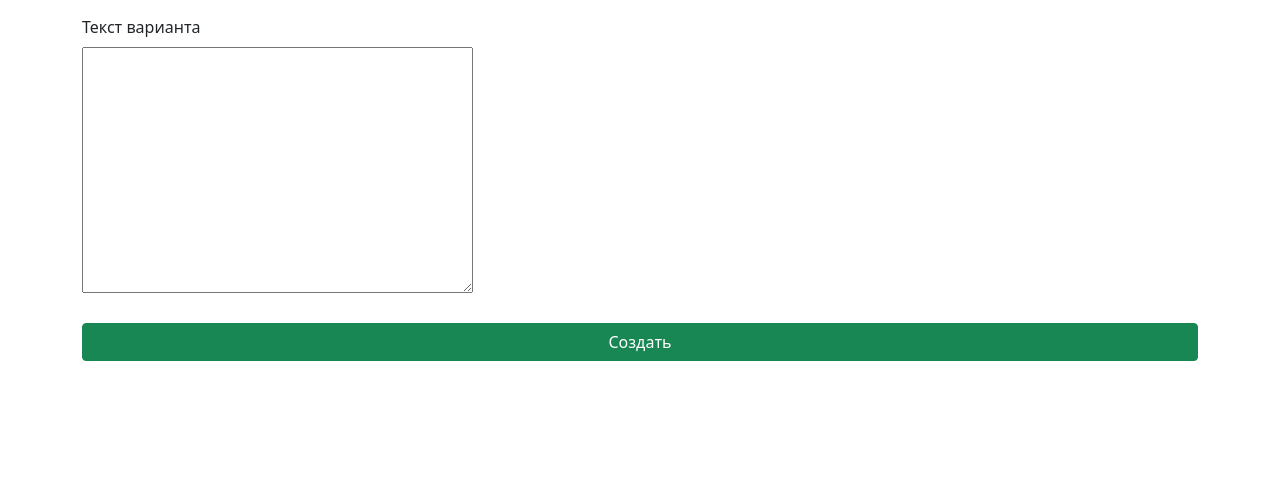
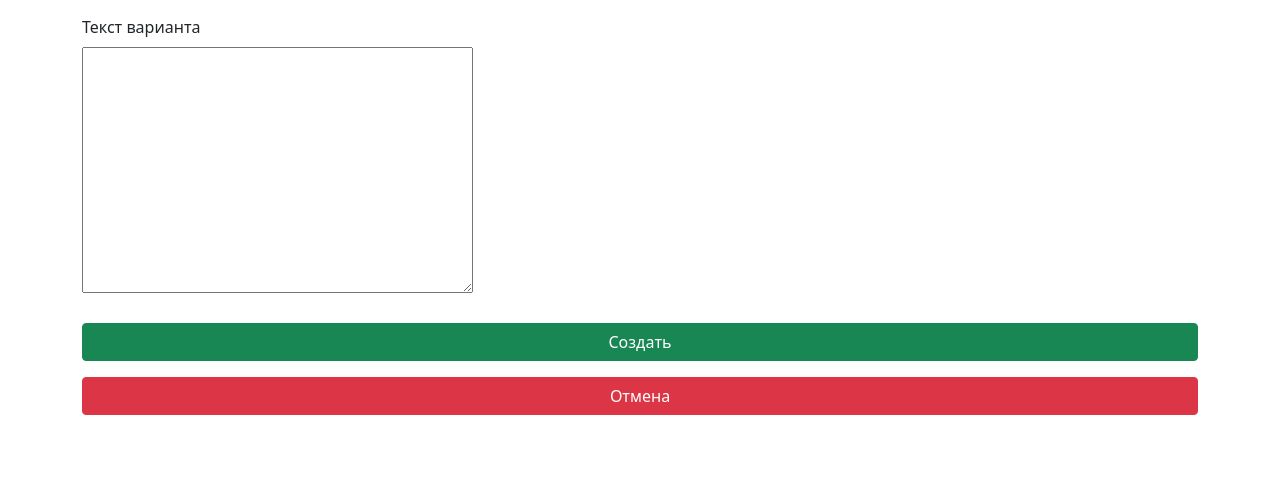
Before and after one commit to romanov-kubanych/exam7, a Django app: page /poll/1/choice/add/ in a window 1280 px wide. Shown: the part 201-678 px from the top of the page. Run offline with Django 4.2, Linux system fonts and the light colour scheme.

Commit message:
Добавил кнопку

```diff
--- a/webapp/templates/choises/create.html
+++ b/webapp/templates/choises/create.html
@@ -18,5 +18,8 @@
                 {% include 'partial/form.html' with button_text='Создать' %}
             </form>
         </div>
+        <div class="my-3">
+            <a class="btn btn-danger w-100" href={% url 'poll_index' %}>Отмена</a>
+        </div>
     </div>
 {% endblock %}
--- a/webapp/views/polls.py
+++ b/webapp/views/polls.py
@@ -26,6 +26,7 @@ class PollDetailView(DetailView):
             context['all_answers'] = all_answers
         else:
             context['all_answers'] = 0
+
         print(context)
         return context
 
```
